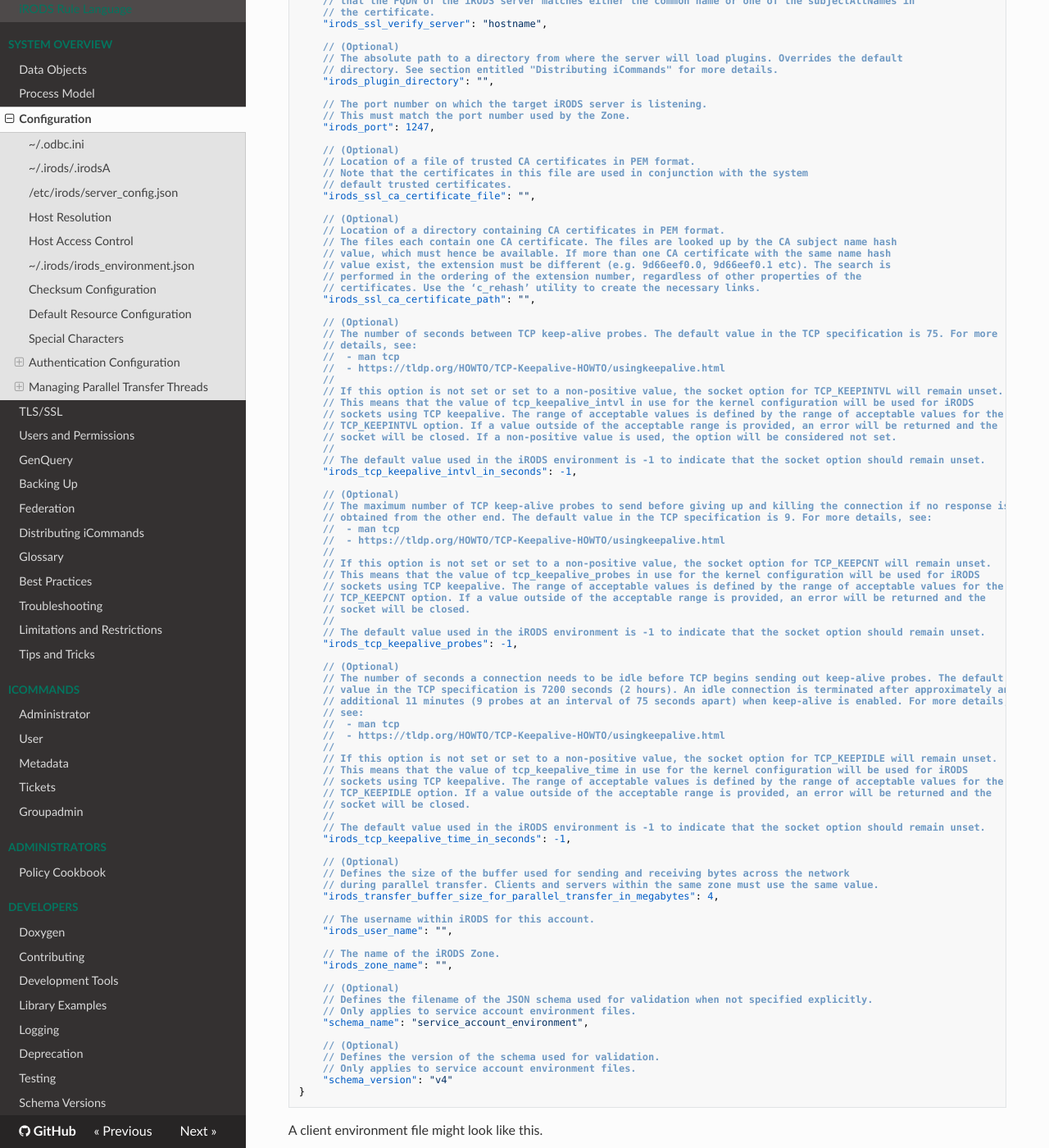
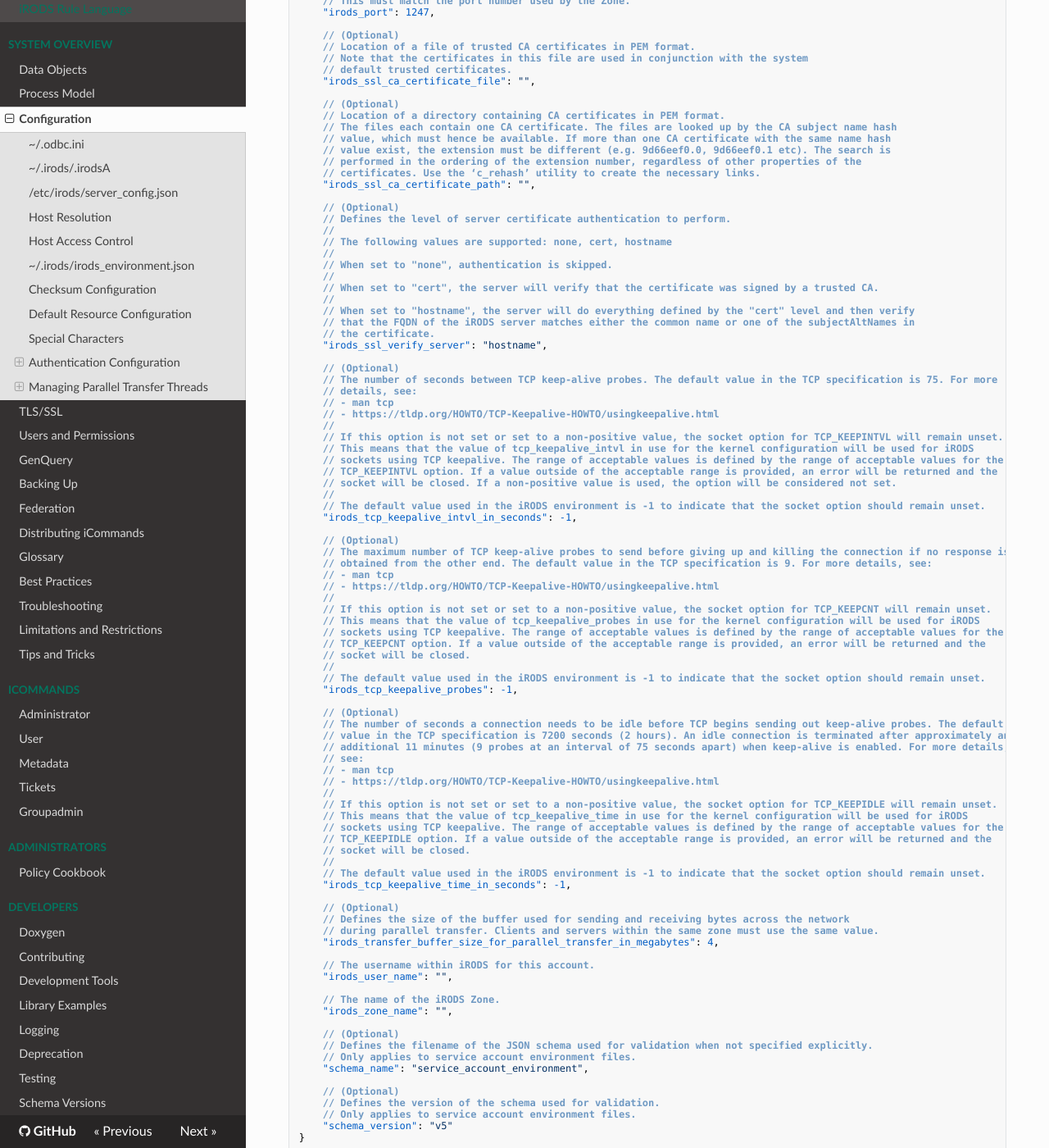
Before and after one commit to irods/irods_docs, an MkDocs documentation site: the page built from docs/system_overview/configuration.md, in a window 1280 px wide and 1400 px high, scrolled down 11046 px. Shown: the whole window at 82% size. Built offline with MkDocs 1.6.1, drawn with Linux system fonts in a browser that asks for light colours; nearby versions of some CDN libraries; some of the changed text lies outside the part shown.

Commit message:
[134] Consistency sweep - schema version bumps, links, whitespace, etc.

````diff
--- a/docs/system_overview/configuration.md
+++ b/docs/system_overview/configuration.md
@@ -1,6 +1,6 @@
 #
 
-The following configuration files control nearly all aspects of how an iRODS deployment functions. All JSON files validate against the  [configuration schemas in each installation](https://github.com/irods/irods/tree/main/schemas/configuration/v4).
+The following configuration files control nearly all aspects of how an iRODS deployment functions. All JSON files validate against the  [configuration schemas in each installation](https://github.com/irods/irods/tree/main/schemas/configuration/v5).
 
 ## ~/.odbc.ini
 
@@ -396,19 +396,9 @@
     // Defines the filename of the JSON schema used for validation when not specified explicitly.
     "schema_name": "server_config",
 
-    // The URI against which the iRODS server configuration is validated.
-    //
-    // The following values are supported:
-    // - An absolute path in the local filesystem
-    // - A http(s) endpoint pointing to valid JSON schema files
-    // - The value "off"
-    //
-    // When set to off, schema validation is skipped.
-    "schema_validation_base_uri": "file:///var/lib/irods/configuration_schemas",
-
     // Defines the version of the schema used for validation.
     // This normally maps to a directory under /var/lib/irods/configuration_schemas.
-    "schema_version": "v4",
+    "schema_version": "v5",
 
     // The beginning of the port number range available for parallel transfers.
     // This must be the same across all iRODS servers in a Zone.
@@ -734,10 +724,24 @@
     "irods_ssl_ca_certificate_path": "",
 
     // (Optional)
+    // Defines the level of server certificate authentication to perform.
+    //
+    // The following values are supported: none, cert, hostname
+    //
+    // When set to "none", authentication is skipped.
+    //
+    // When set to "cert", the server will verify that the certificate was signed by a trusted CA.
+    //
+    // When set to "hostname", the server will do everything defined by the "cert" level and then verify
+    // that the FQDN of the iRODS server matches either the common name or one of the subjectAltNames in
+    // the certificate.
+    "irods_ssl_verify_server": "hostname",
+
+    // (Optional)
     // The number of seconds between TCP keep-alive probes. The default value in the TCP specification is 75. For more
     // details, see:
-    //  - man tcp
-    //  - https://tldp.org/HOWTO/TCP-Keepalive-HOWTO/usingkeepalive.html
+    // - man tcp
+    // - https://tldp.org/HOWTO/TCP-Keepalive-HOWTO/usingkeepalive.html
     //
     // If this option is not set or set to a non-positive value, the socket option for TCP_KEEPINTVL will remain unset.
     // This means that the value of tcp_keepalive_intvl in use for the kernel configuration will be used for iRODS
@@ -751,8 +755,8 @@
     // (Optional)
     // The maximum number of TCP keep-alive probes to send before giving up and killing the connection if no response is
     // obtained from the other end. The default value in the TCP specification is 9. For more details, see:
-    //  - man tcp
-    //  - https://tldp.org/HOWTO/TCP-Keepalive-HOWTO/usingkeepalive.html
+    // - man tcp
+    // - https://tldp.org/HOWTO/TCP-Keepalive-HOWTO/usingkeepalive.html
     //
     // If this option is not set or set to a non-positive value, the socket option for TCP_KEEPCNT will remain unset.
     // This means that the value of tcp_keepalive_probes in use for the kernel configuration will be used for iRODS
@@ -768,8 +772,8 @@
     // value in the TCP specification is 7200 seconds (2 hours). An idle connection is terminated after approximately an
     // additional 11 minutes (9 probes at an interval of 75 seconds apart) when keep-alive is enabled. For more details,
     // see:
-    //  - man tcp
-    //  - https://tldp.org/HOWTO/TCP-Keepalive-HOWTO/usingkeepalive.html
+    // - man tcp
+    // - https://tldp.org/HOWTO/TCP-Keepalive-HOWTO/usingkeepalive.html
     //
     // If this option is not set or set to a non-positive value, the socket option for TCP_KEEPIDLE will remain unset.
     // This means that the value of tcp_keepalive_time in use for the kernel configuration will be used for iRODS
@@ -799,7 +803,7 @@
     // (Optional)
     // Defines the version of the schema used for validation.
     // Only applies to service account environment files.
-    "schema_version": "v4"
+    "schema_version": "v5"
 }
 ```
 
@@ -837,7 +841,7 @@
     "irods_user_name": "rods",
     "irods_zone_name": "tempZone",
     "schema_name": "service_account_environment",
-    "schema_version": "v4"
+    "schema_version": "v5"
 }
 ```
 
````
Also changed, not shown: docs/getting_started/installation.md (+2 -2 lines).
